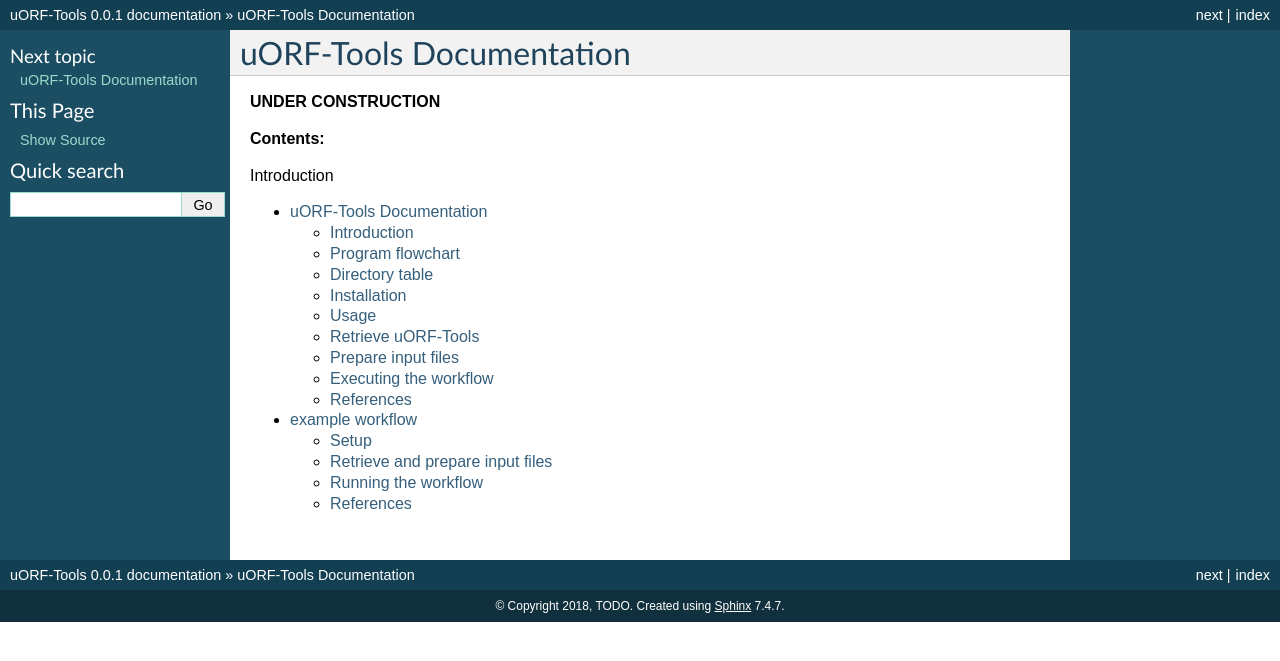
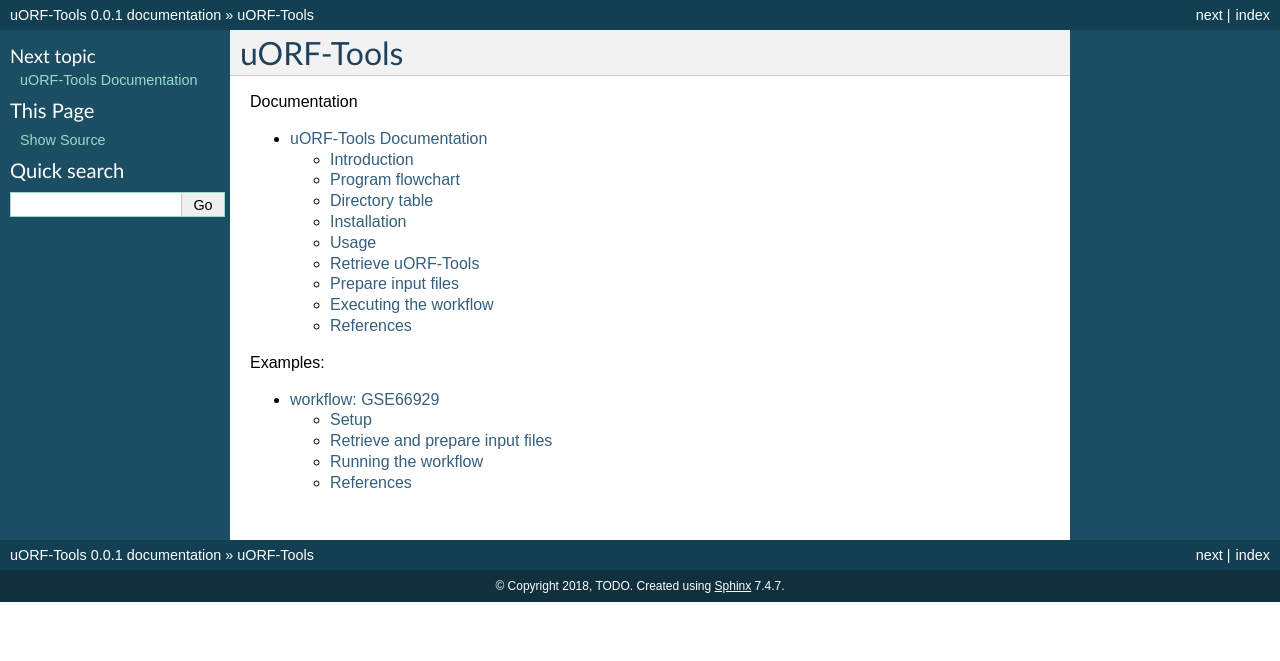
Before and after one commit to RickGelhausen/uORF-Tools_ReadTheDocs, a Sphinx documentation site: the page built from docs/source/index.rst, in a window 1280 px wide. Shown: the top 661 px of the page. Built offline with Sphinx 7.4.7, drawn with Linux system fonts in a browser that asks for light colours.

Commit message:
Fixing navigation bar

```diff
--- a/docs/source/example-workflow.rst
+++ b/docs/source/example-workflow.rst
@@ -1,8 +1,8 @@
 .. _example-workflow:
 
-################
-example workflow
-################
+##################
+workflow: GSE66929
+##################
 
 The retrieval of input files and running the workflow locally and on a server cluster via a queuing system is demonstrated using an example with data available from SRA via NCBI.
 The dataset is available under the GEO accession number *GSE66929*. The retrieval of the data is described in this tutorial.
--- a/docs/source/index.rst
+++ b/docs/source/index.rst
@@ -1,13 +1,14 @@
-uORF-Tools Documentation
-========================
-
-**UNDER CONSTRUCTION**
-
-**Contents:**
+uORF-Tools
+==========
 
 .. toctree::
    :maxdepth: 2
-   :caption: Introduction
+   :caption: Documentation
 
    overview
+
+.. toctree::
+   :maxdepth: 2
+   :caption: Examples:
+
    example-workflow
```
